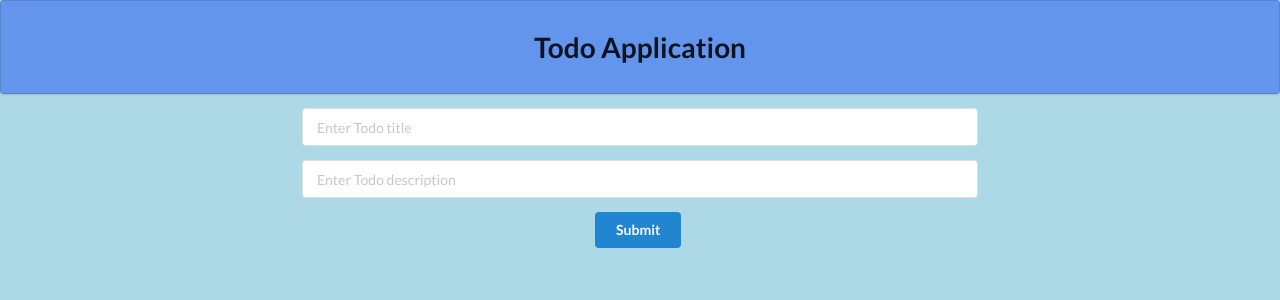
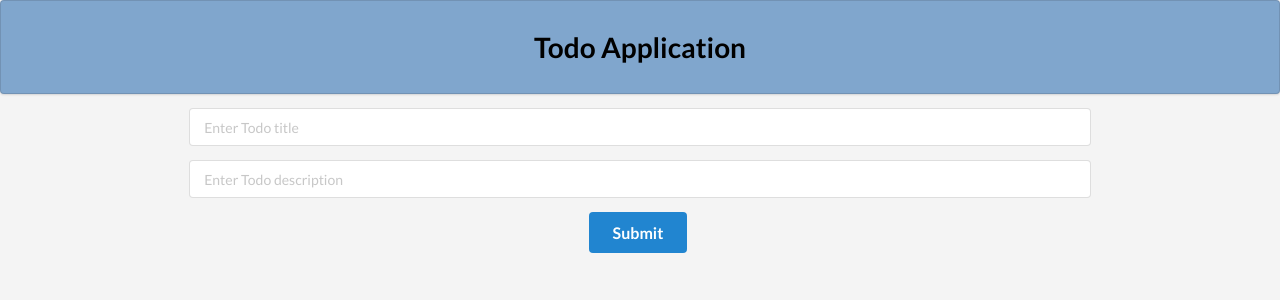
Before and after one commit to YousufQadri/React-Todo-App, a React (Create React App) app: page / in a window 1280 px wide. Shown: the top 300 px of the page. Built offline with nearby package versions, Linux system fonts and the light colour scheme.

Commit message:
Animation and comments added

```diff
--- a/public/index.html
+++ b/public/index.html
@@ -25,7 +25,7 @@
       work correctly both with client-side routing and a non-root public URL.
       Learn how to configure a non-root public URL by running `npm run build`.
     -->
-    <title>React App</title>
+    <title>React Todo App</title>
   </head>
   <body>
     <noscript>You need to enable JavaScript to run this app.</noscript>
--- a/src/App.css
+++ b/src/App.css
@@ -1,5 +1,8 @@
+body {
+  background-color: #f4f4f4;
+}
 .App {
   /* text-align: center; */
-  background-color: LIGHTBLUE;
+
   height: 100vh;
 }
--- a/src/components/CustomInput.js
+++ b/src/components/CustomInput.js
@@ -1,7 +1,7 @@
 import React from "react";
 
 const CustomInput = props => {
-  return <input {...props} style={{ maxWidth: "60%" }} />;
+  return <input {...props} style={{ maxWidth: "80%" }} />;
 };
 
 export default CustomInput;
--- a/src/components/TodoForm.js
+++ b/src/components/TodoForm.js
@@ -27,7 +27,7 @@ class TodoForm extends Component {
         <div className="field" style={{ marginBottom: "20px" }}>
           <input
             type="submit"
-            className="ui button primary"
+            className="ui button primary large"
             value={isUpdate ? "Update" : "Submit"}
           />
         </div>
--- a/src/components/TodoItem.js
+++ b/src/components/TodoItem.js
@@ -11,9 +11,9 @@ class TodoItem extends Component {
   render() {
     const { id, title, description } = this.props.todo;
     return (
-      <div className="item">
+      <div className="item animated fadeIn">
         <div className="content">
-          <div className="ui left floated segment">
+          <div className="ui left floated segment secondary">
             <div className="ui fitted checkbox">
               <input
                 type="checkbox"
@@ -30,13 +30,15 @@ class TodoItem extends Component {
             <CustomInput
               type="button"
               value="Edit"
-              className="ui button positive right"
+              className="ui button teal right"
               onClick={() => this.props.editTodo(id)}
+              style={{ display: "none" }}
             />
+
             <CustomInput
               type="button"
               value="Delete"
-              className="ui button negative right"
+              className="ui button negative right "
               onClick={() => this.props.delTodo(id)}
             />
           </span>
--- a/src/components/Todos.js
+++ b/src/components/Todos.js
@@ -1,5 +1,6 @@
 import React, { Component } from "react";
 import TodoItem from "./TodoItem";
+import "animate.css";
 
 class Todos extends Component {
   render() {
@@ -9,7 +10,7 @@ class Todos extends Component {
           <i className="tag icon" />
           Todo Items
         </div>
-        <div className="ui segment">
+        <div className="ui raised segment" style={{ margin: "10px 0" }}>
           <ul className="ui relaxed divided list">
             {this.props.todos.map(todo => (
               <TodoItem
--- a/src/screens/Header.js
+++ b/src/screens/Header.js
@@ -4,7 +4,7 @@ const Header = () => {
   return (
     <h1
       className="ui segment header"
-      style={{ backgroundColor: "cornflowerblue" }}
+      style={{ backgroundColor: "#80A6CD", color: "black" }}
     >
       Todo Application
     </h1>
--- a/src/screens/Main.js
+++ b/src/screens/Main.js
@@ -5,6 +5,7 @@ import Swal from "sweetalert2";
 import Todos from "../components/Todos";
 import Header from "./Header";
 import TodoForm from "../components/TodoForm";
+import "animate.css";
 
 class Main extends Component {
   state = {
@@ -13,11 +14,12 @@ class Main extends Component {
     description: ""
   };
 
+  //Add TODO
   addTodo = e => {
     e.preventDefault();
     const { title, description, todos } = this.state;
 
-    if (!title && !description) {
+    if (!title || !description) {
       Swal.fire({
         type: "error",
         title: "Please fill both fields"
@@ -42,7 +44,6 @@ class Main extends Component {
       });
       Swal.fire({
         title: "Successfully added!",
-        text: "Todo List updated",
         type: "success",
         showConfirmButton: false,
         timer: 1400
@@ -65,6 +66,7 @@ class Main extends Component {
   //   this.setState({ todos: [...todos, updatedTodoItem], isUpdate: false });
   // };
 
+  ////Delete TODO
   delTodo = id => {
     Swal.fire({
       title: "Are you sure?",
@@ -73,7 +75,7 @@ class Main extends Component {
       showCancelButton: true,
       confirmButtonColor: "#3085d6",
       cancelButtonColor: "#d33",
-      confirmButtonText: "Yes, delete it!"
+      confirmButtonText: "Yes"
     }).then(result => {
       if (result.value) {
         this.setState({
@@ -94,6 +96,7 @@ class Main extends Component {
     });
   };
 
+  //Change TODO complete status
   changeStatus = id => {
     this.setState({
       todos: this.state.todos.map(todo => {
@@ -105,6 +108,7 @@ class Main extends Component {
     });
   };
 
+  //Edit TODO
   editTodo = id => {
     const filteredTodo = this.state.todos.filter(todo => todo.id !== id);
     const selectedTodo = this.state.todos.find(todo => todo.id === id);
@@ -117,25 +121,10 @@ class Main extends Component {
     });
   };
 
+  //Todo Form input change handler
   onInputChange = e => {
     this.setState({ [e.target.name]: e.target.value });
   };
-  // onFormSubmit = (title, description) => {
-  //   const { todos } = this.state;
-
-  //    else {
-  //     const todoObj = { title, description };
-  //     todos.push(todoObj);
-  //     this.setState({ todos, title: "", description: "" });
-  //     Swal.fire({
-  //       title: "Successfully added!",
-  //       text: "Todo List updated",
-  //       type: "success",
-  //       showConfirmButton: false,
-  //       timer: 1500
-  //     });
-  //   }
-  // };
 
   render() {
     const { title, description, isUpdate, todos } = this.state;
@@ -144,6 +133,7 @@ class Main extends Component {
         <Header />
         <div className="ui container">
           <TodoForm
+            className=""
             title={title}
             description={description}
             addTodo={this.addTodo}
@@ -167,13 +157,22 @@ class Main extends Component {
                 Todos Report
               </div>
               <div style={{ display: "flex", justifyContent: "space-around" }}>
-                <h2 style={{ flex: "2" }}>Total: {todos.length}</h2>
-                <h4 style={{ flex: "1" }}>
-                  Completed: {todos.filter(todo => todo.isComplete).length}{" "}
-                </h4>
-                <h4 style={{ flex: "1" }}>
-                  Remaining: {todos.filter(todo => !todo.isComplete).length}{" "}
-                </h4>
+                <h3 style={{ flex: "2" }}>Total: {todos.length}</h3>
+                <div class="ui compact menu">
+                  <div class="item">
+                    <i class="icon clipboard check" /> Completed
+                    <div class="floating ui green label">
+                      {todos.filter(todo => todo.isComplete).length}
+                    </div>
+                  </div>
+                  <div class="item">
+                    <i class="icon exclamation circle" />
+                    Remaining
+                    <div class="floating ui red label">
+                      {todos.filter(todo => !todo.isComplete).length}
+                    </div>
+                  </div>
+                </div>
               </div>
             </div>
           )}
```
Also changed, not shown: 1 other file (tests, documents, lock files or other folders).
